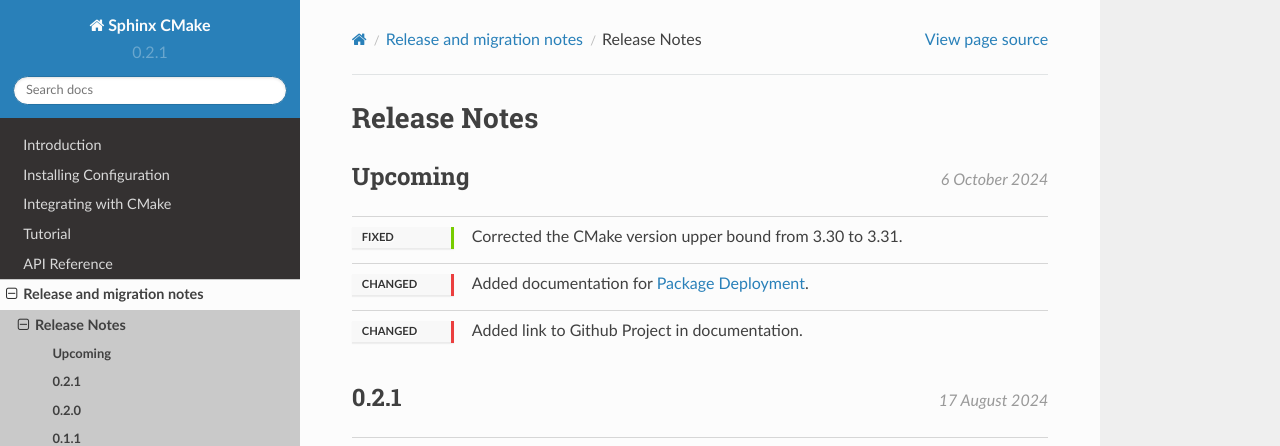
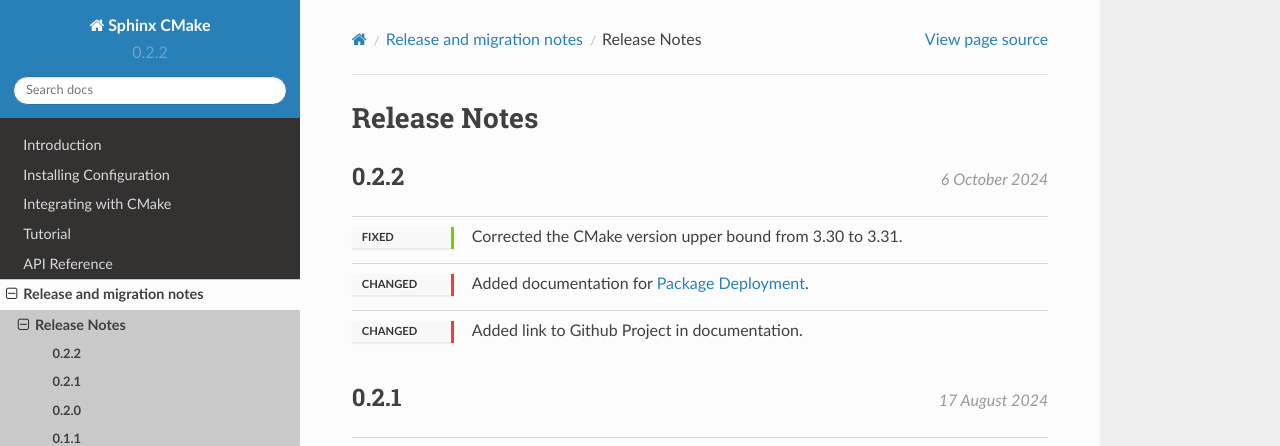
Before and after one commit to python-cmake/sphinx-cmake, a Sphinx documentation site: the page built from doc/release/release_notes.rst, in a window 1280 px wide and 1127 px high. Shown: the top 446 px of the window. Built offline with Sphinx 7.4.7 and the Read the Docs theme 2.0.0, drawn with Linux system fonts in a browser that asks for light colours.

Commit message:
Update version to 0.2.2

```diff
--- a/doc/release/release_notes.rst
+++ b/doc/release/release_notes.rst
@@ -4,7 +4,8 @@
 Release Notes
 *************
 
-.. release:: Upcoming
+.. release:: 0.2.2
+    :date: 2024-10-06
 
     .. change:: fixed
 
--- a/pyproject.toml
+++ b/pyproject.toml
@@ -9,7 +9,7 @@ backend-path = ["."]
 
 [project]
 name = "sphinx-cmake"
-version = "0.2.1"
+version = "0.2.2"
 description = "Provide CMake module for Sphinx"
 readme = "README.md"
 requires-python = ">=2.7, !=3.0.*, !=3.1.*, !=3.2.*, !=3.3.*, !=3.4.*, !=3.5.*, <4"
--- a/setup.py
+++ b/setup.py
@@ -60,7 +60,7 @@ class CreateCmakeConfig(install):
 
 setup(
     name="sphinx-cmake",
-    version="0.2.1",
+    version="0.2.2",
     data_files=[
         (
             "share/Sphinx/cmake",
```
